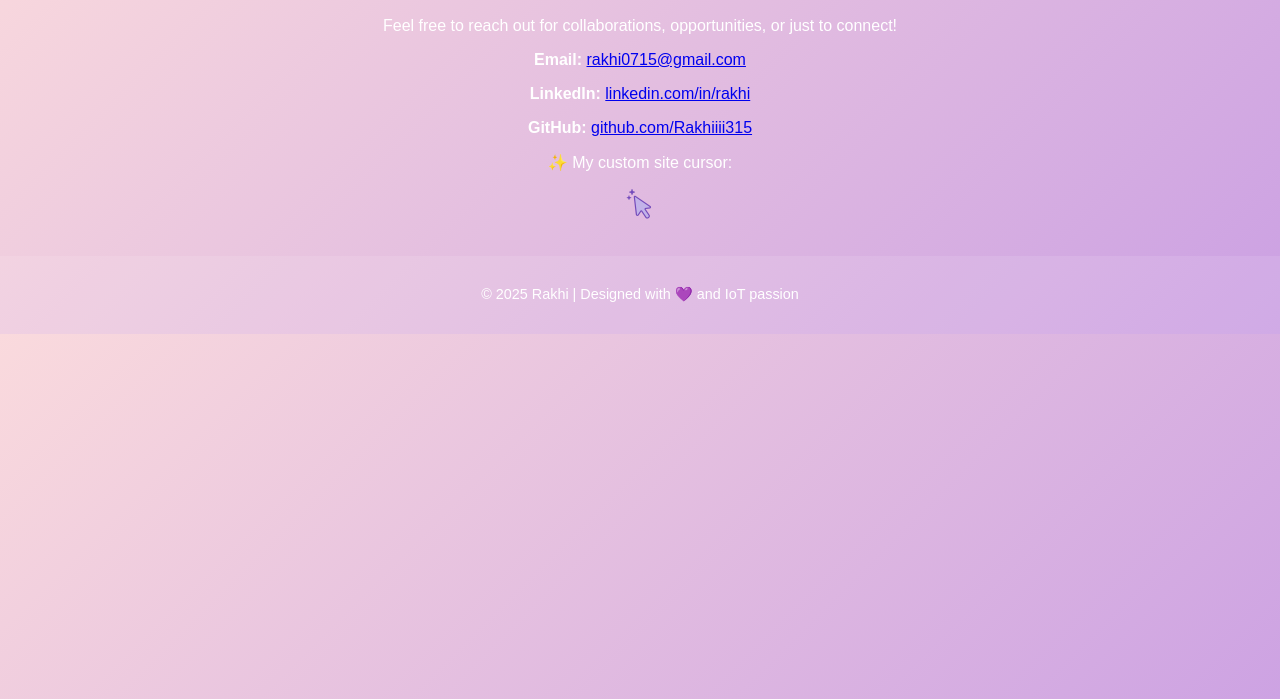
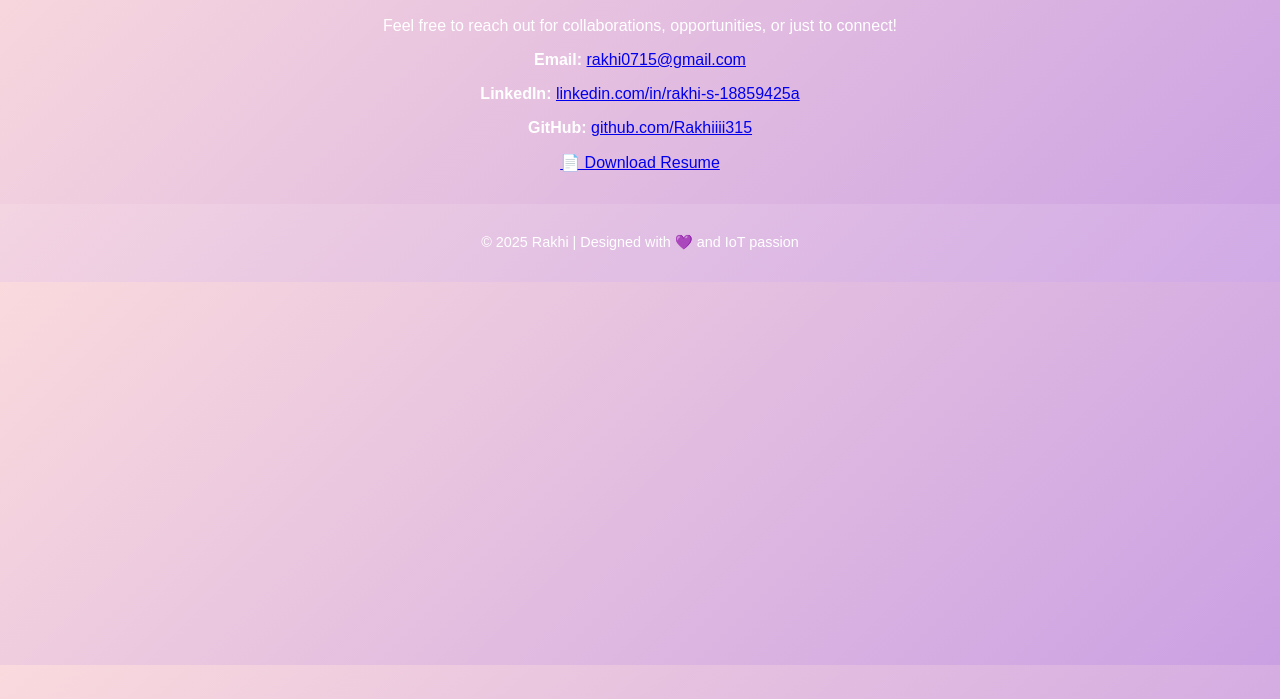
Before and after one commit to Rakhiiii315/Rakhi-portfolio, a plain HTML site: page contact.html in a window 1280 px wide. Shown: the part 101-800 px from the top of the page. Drawn offline with Linux system fonts and the light colour scheme.

Commit message:
Update contact.html

```diff
--- a/contact.html
+++ b/contact.html
@@ -27,14 +27,21 @@
     <!-- Contact Info -->
     <div class="contact-info">
       <p><strong>Email:</strong> <a href="mailto:rakhi0715@gmail.com">rakhi0715@gmail.com</a></p>
-      <p><strong>LinkedIn:</strong> <a href="https://www.linkedin.com/in/rakhi" target="_blank">linkedin.com/in/rakhi</a></p>
-      <p><strong>GitHub:</strong> <a href="https://github.com/Rakhiiii315" target="_blank">github.com/Rakhiiii315</a></p>
+      <p><strong>LinkedIn:</strong>
+        <a href="https://www.linkedin.com/in/rakhi-s-18859425a" target="_blank">
+          linkedin.com/in/rakhi-s-18859425a
+        </a>
+      </p>
+      <p><strong>GitHub:</strong>
+        <a href="https://github.com/Rakhiiii315" target="_blank">
+          github.com/Rakhiiii315
+        </a>
+      </p>
     </div>
 
-    <!-- Cursor Preview -->
-    <div class="cursor-preview">
-      <p>✨ My custom site cursor:</p>
-      <img src="images/prpl_cursor.png" alt="Purple Sparkle Cursor" width="32" height="32">
+    <!-- Resume Download -->
+    <div class="resume-download">
+      <a href="files/Rakhi_Resume.pdf" download class="btn">📄 Download Resume</a>
     </div>
   </section>
 
```
